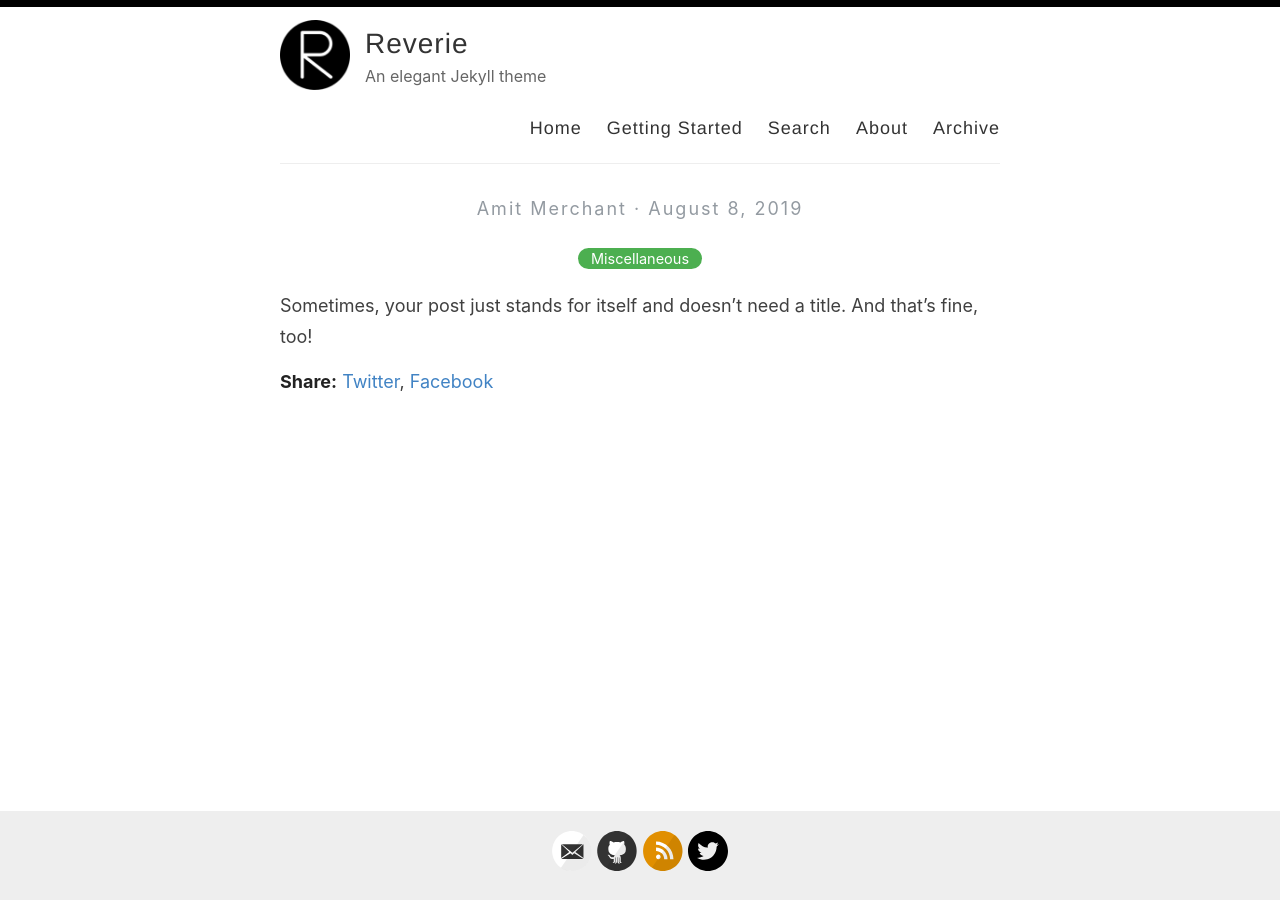
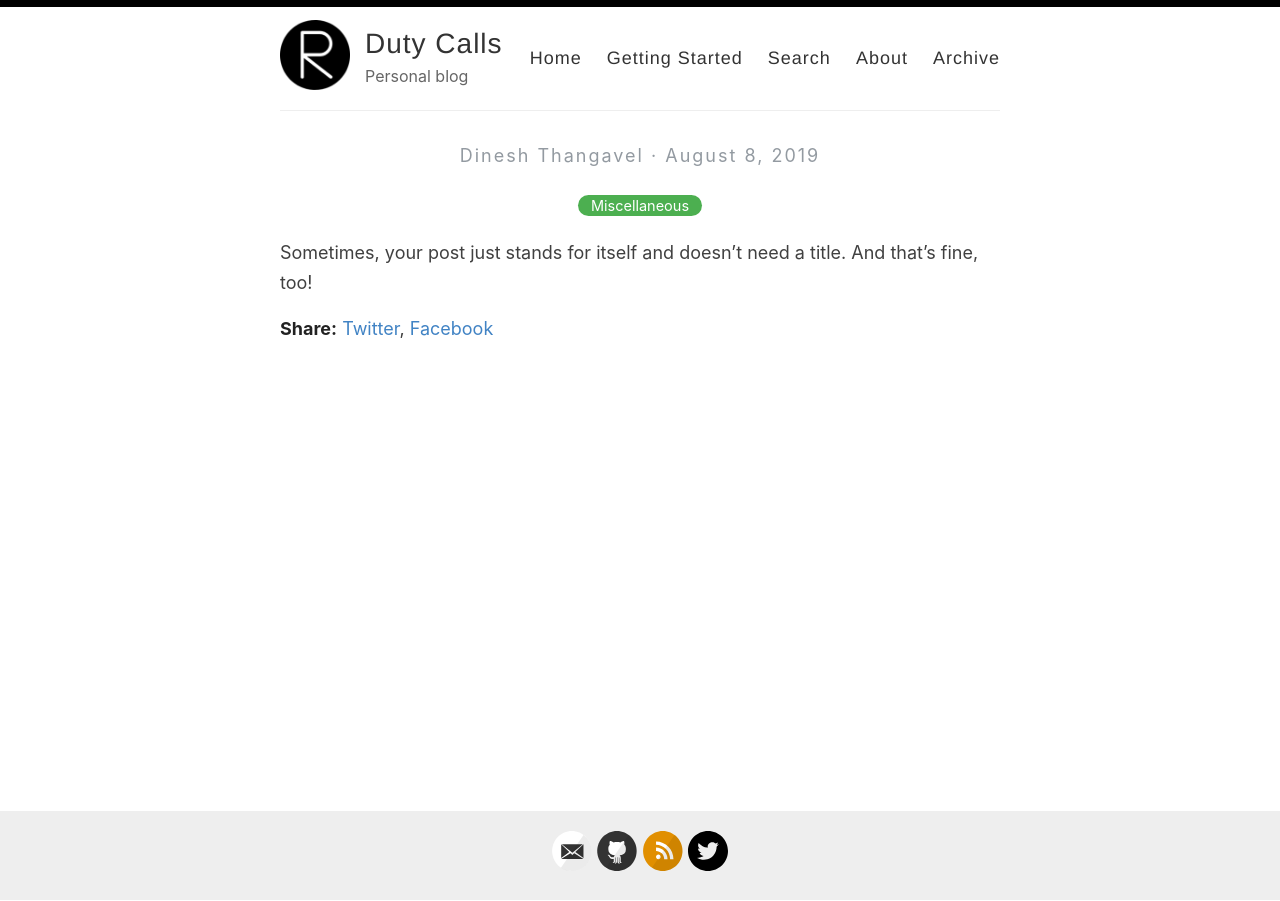
Before and after one commit to amitmerchant1990/reverie, a Jekyll site: the page built from _posts/2019-08-08-no-title-posts.md, in a window 1280 px wide. Built offline with Jekyll 4.4.1, drawn with Linux system fonts in a browser that asks for light colours.

Commit message:
Update _config.yml
Update config.yml with my deets.

```diff
--- a/_config.yml
+++ b/_config.yml
@@ -3,13 +3,13 @@
 #
 
 # Name of your site (displayed in the header)
-name: Reverie
+name: Duty Calls
 
 # Name of the author
-author: Amit Merchant
+author: Dinesh Thangavel
 
 # Short bio or description (displayed in the header)
-description: An elegant Jekyll theme
+description: Personal blog
 
 # URL of your avatar or profile pic (you could use your GitHub profile pic)
 avatar: /images/reverie.png
@@ -21,15 +21,15 @@ avatar: /images/reverie.png
 # Includes an icon in the footer for each username you enter
 footer-links:
   dribbble:
-  email: amit.d.merchant@gmail.com
+  email: dinesh@dutycalls.dev
   facebook:
   flickr:
-  github: amitmerchant1990/reverie
+  github: dinesh-rt/dinesh-rt.github.io
   instagram:
   linkedin:
   pinterest:
   rss: rss
-  twitter: amit_merchant
+  twitter: rtdinesh
   stackoverflow:
   youtube: # channel/<your_long_string> or user/<user-name>
   googleplus: # anything in your profile username that comes after plus.google.com/
@@ -48,14 +48,14 @@ google_analytics: UA-43339302-11
 
 # Your website URL (e.g. http://amitmerchant1990.github.io or http://www.amitmerchant.com)
 # Used for Sitemap.xml and your RSS feed
-url: http://www.amitmerchant.com/reverie
-enforce_ssl: https://www.amitmerchant.com/reverie
+url: http://www.dinesh-rt.github.io
+enforce_ssl: https://dinesh-rt.github.io
 
 # If you're hosting your site at a Project repository on GitHub pages
 # (http://yourusername.github.io/repository-name)
 # and NOT your User repository (http://yourusername.github.io)
 # then add in the baseurl here, like this: "/repository-name"
-baseurl: "/reverie"
+baseurl: "/dinesh-rt.github.io"
 
 #
 # !! You don't need to change any of the configuration flags below !!
```
